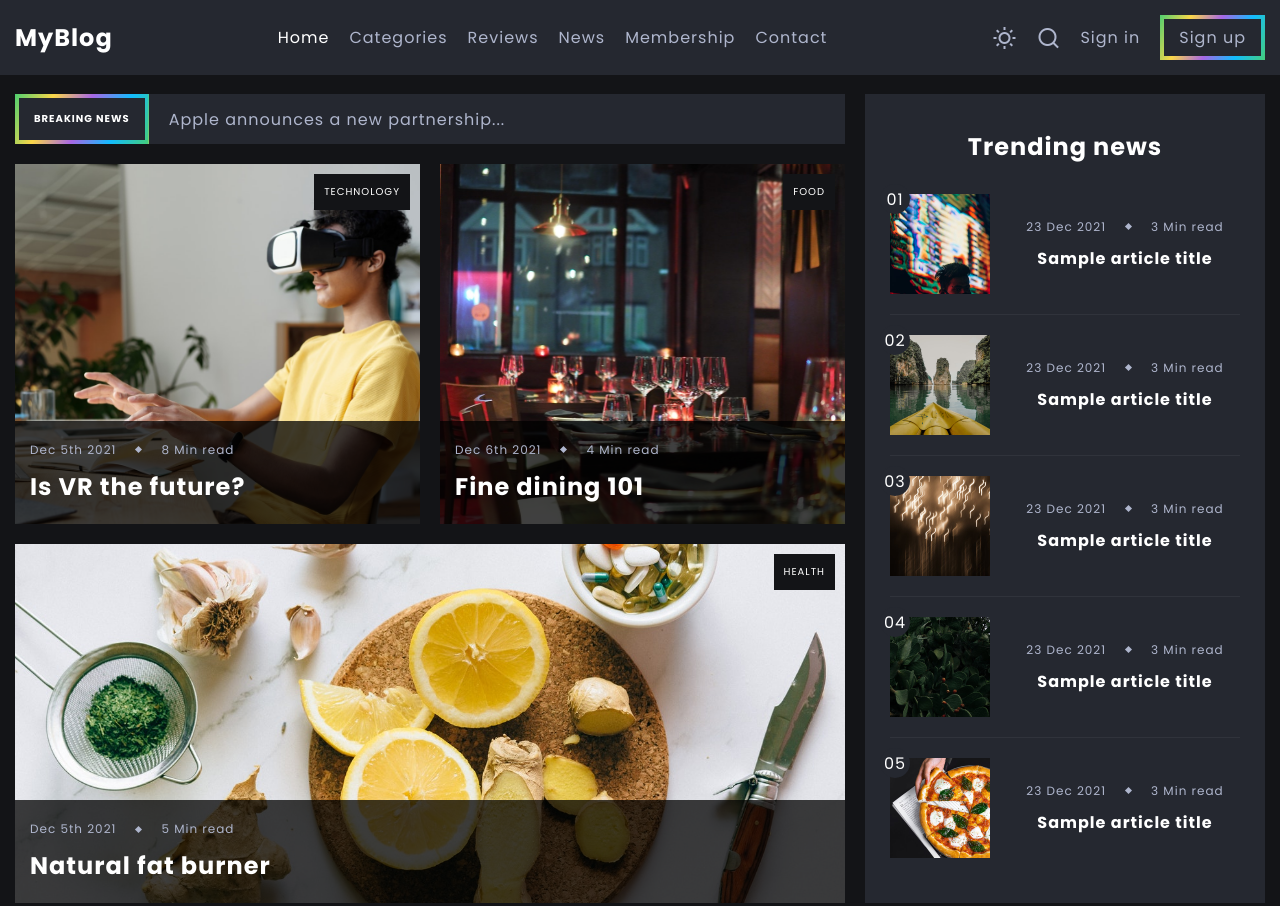
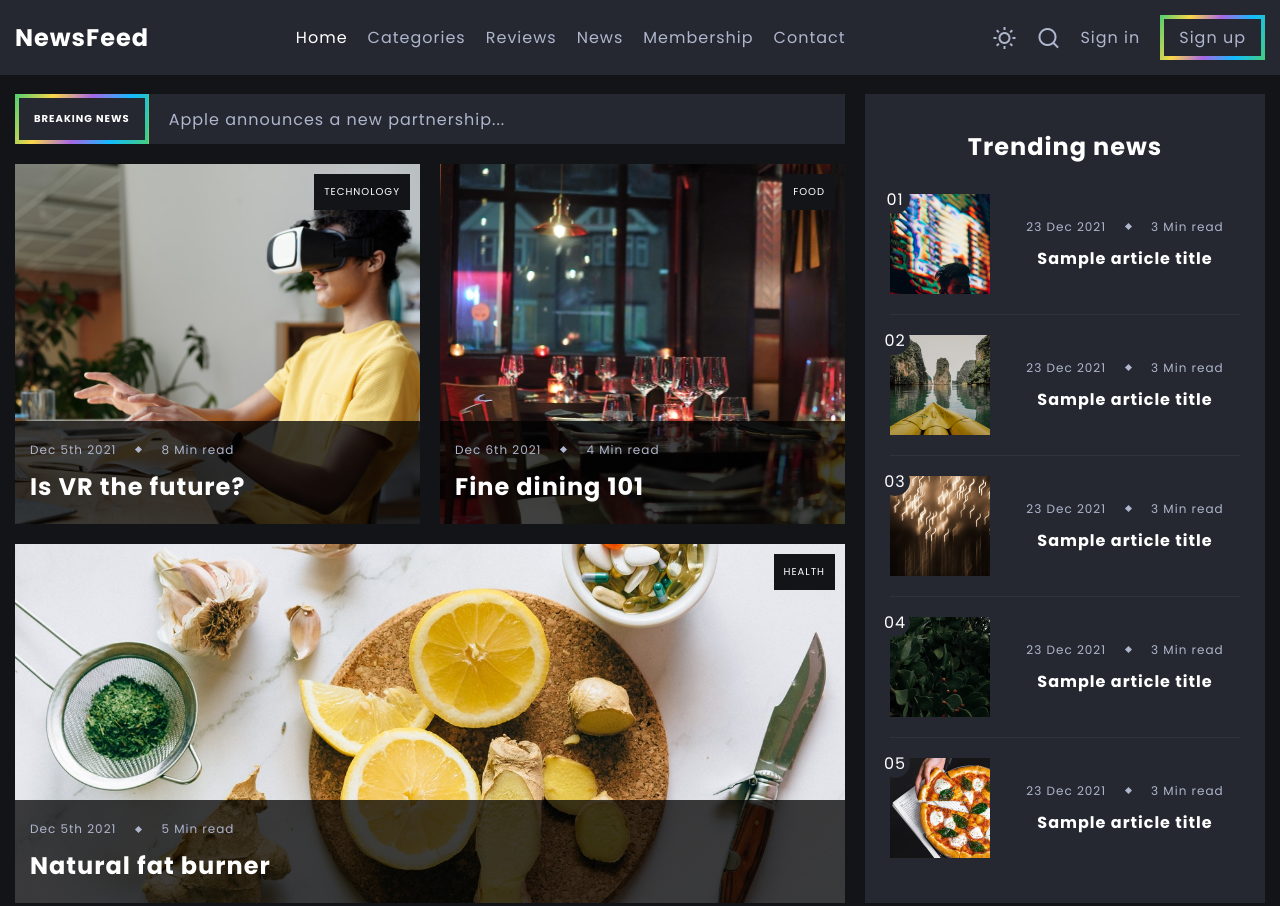
Before and after one commit to iamsakib009/MyBlog, a plain HTML site: page index.html in a window 1280 px wide. Shown: the top 906 px of the page. Drawn offline with nearby package versions, Linux system fonts and the light colour scheme.

Commit message:
Blog Website

```diff
--- a/index.html
+++ b/index.html
@@ -19,7 +19,7 @@
 
         <nav class="navbar container">
             <a href="./index.html">
-                <h2 class="logo">MyBlog</h2>
+                <h2 class="logo">NewsFeed</h2>
             </a>
 
             <div class="menu" id="menu">
```
